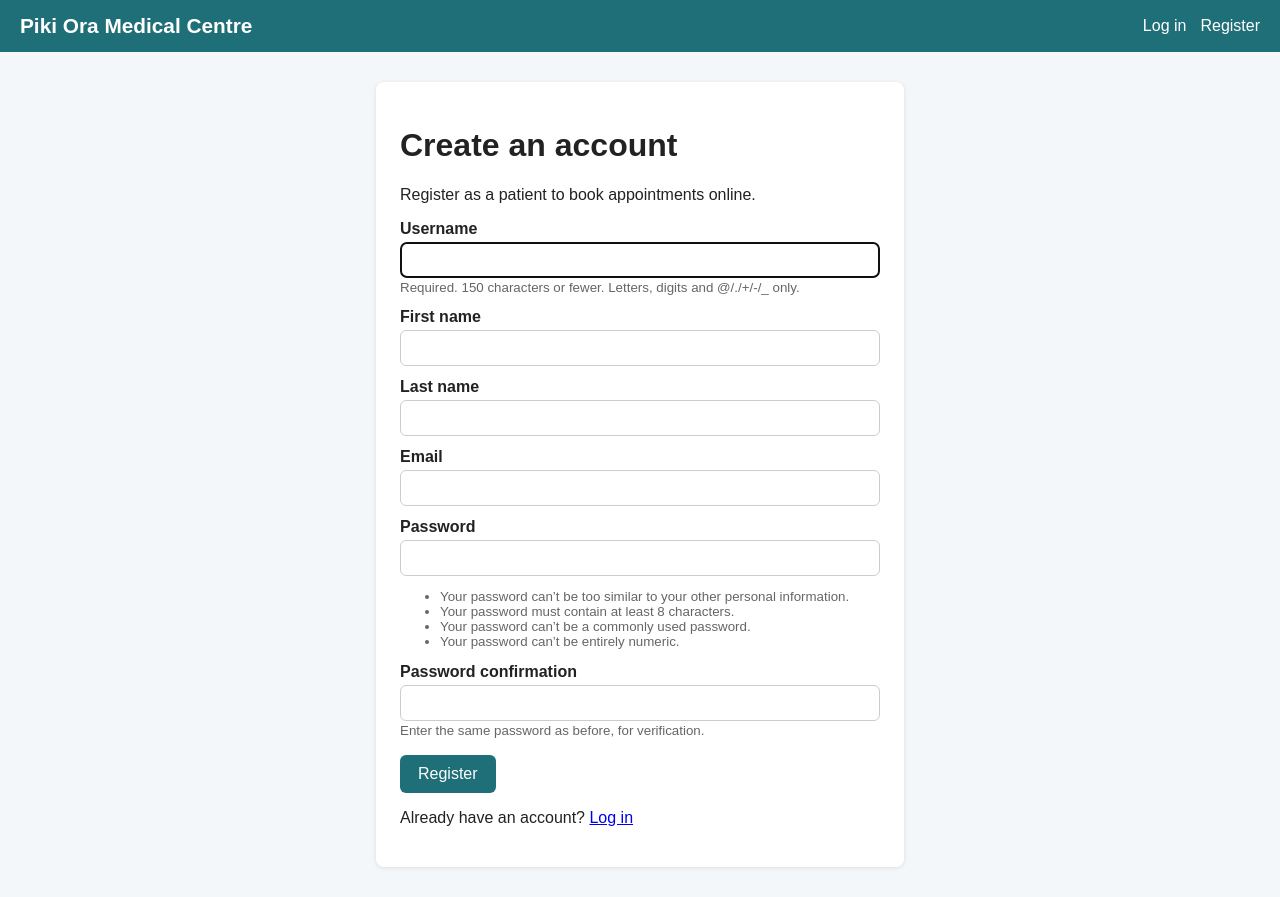
After one commit to Sands02/piki-ora-clinic, a Django app: page /register/ in a window 1280 px wide. The commit adds this page. Run offline with Django 5.2, Linux system fonts and the light colour scheme.

Commit message:
Add patient registration with form validation

```diff
--- /dev/null
+++ b/clinic/forms.py
@@ -0,0 +1,19 @@
+from django import forms
+from django.contrib.auth.forms import UserCreationForm
+from django.contrib.auth.models import User
+
+
+class PatientRegistrationForm(UserCreationForm):
+    first_name = forms.CharField(max_length=150)
+    last_name = forms.CharField(max_length=150)
+    email = forms.EmailField()
+
+    class Meta:
+        model = User
+        fields = ["username", "first_name", "last_name", "email"]
+
+    def clean_email(self):
+        email = self.cleaned_data["email"]
+        if User.objects.filter(email__iexact=email).exists():
+            raise forms.ValidationError("An account with this email already exists.")
+        return email
--- a/clinic/templates/clinic/base.html
+++ b/clinic/templates/clinic/base.html
@@ -33,6 +33,7 @@
                 </form>
             {% else %}
                 <a href="{% url 'login' %}">Log in</a>
+                <a href="{% url 'register' %}">Register</a>
             {% endif %}
         </nav>
     </header>
--- /dev/null
+++ b/clinic/templates/clinic/register.html
@@ -0,0 +1,33 @@
+{% extends "clinic/base.html" %}
+
+{% block title %}Register | Piki Ora Medical Centre{% endblock %}
+
+{% block content %}
+<div class="card" style="max-width: 480px; margin: 0 auto;">
+    <h1>Create an account</h1>
+    <p>Register as a patient to book appointments online.</p>
+
+    <form method="post">
+        {% csrf_token %}
+
+        {% for field in form %}
+            <label for="{{ field.id_for_label }}">{{ field.label }}</label>
+            {{ field }}
+            {% if field.help_text %}
+                <small style="color: #666;">{{ field.help_text|safe }}</small>
+            {% endif %}
+            {% for error in field.errors %}
+                <div class="message error">{{ error }}</div>
+            {% endfor %}
+        {% endfor %}
+
+        {% for error in form.non_field_errors %}
+            <div class="message error">{{ error }}</div>
+        {% endfor %}
+
+        <p><button type="submit" class="btn">Register</button></p>
+    </form>
+
+    <p>Already have an account? <a href="{% url 'login' %}">Log in</a></p>
+</div>
+{% endblock %}
--- a/clinic/urls.py
+++ b/clinic/urls.py
@@ -4,4 +4,5 @@ from . import views
 
 urlpatterns = [
     path("", views.home, name="home"),
+    path("register/", views.register, name="register"),
 ]
--- a/clinic/views.py
+++ b/clinic/views.py
@@ -1,8 +1,26 @@
-from django.shortcuts import render
+from django.contrib import messages
+from django.contrib.auth import login
+from django.shortcuts import redirect, render
 
-# Create your views here.
-from django.shortcuts import render
+from .forms import PatientRegistrationForm
 
 
 def home(request):
     return render(request, "clinic/home.html")
+
+
+def register(request):
+    if request.user.is_authenticated:
+        return redirect("home")
+
+    if request.method == "POST":
+        form = PatientRegistrationForm(request.POST)
+        if form.is_valid():
+            user = form.save()
+            login(request, user)
+            messages.success(request, f"Welcome, {user.first_name}! Your account has been created.")
+            return redirect("home")
+    else:
+        form = PatientRegistrationForm()
+
+    return render(request, "clinic/register.html", {"form": form})
```
